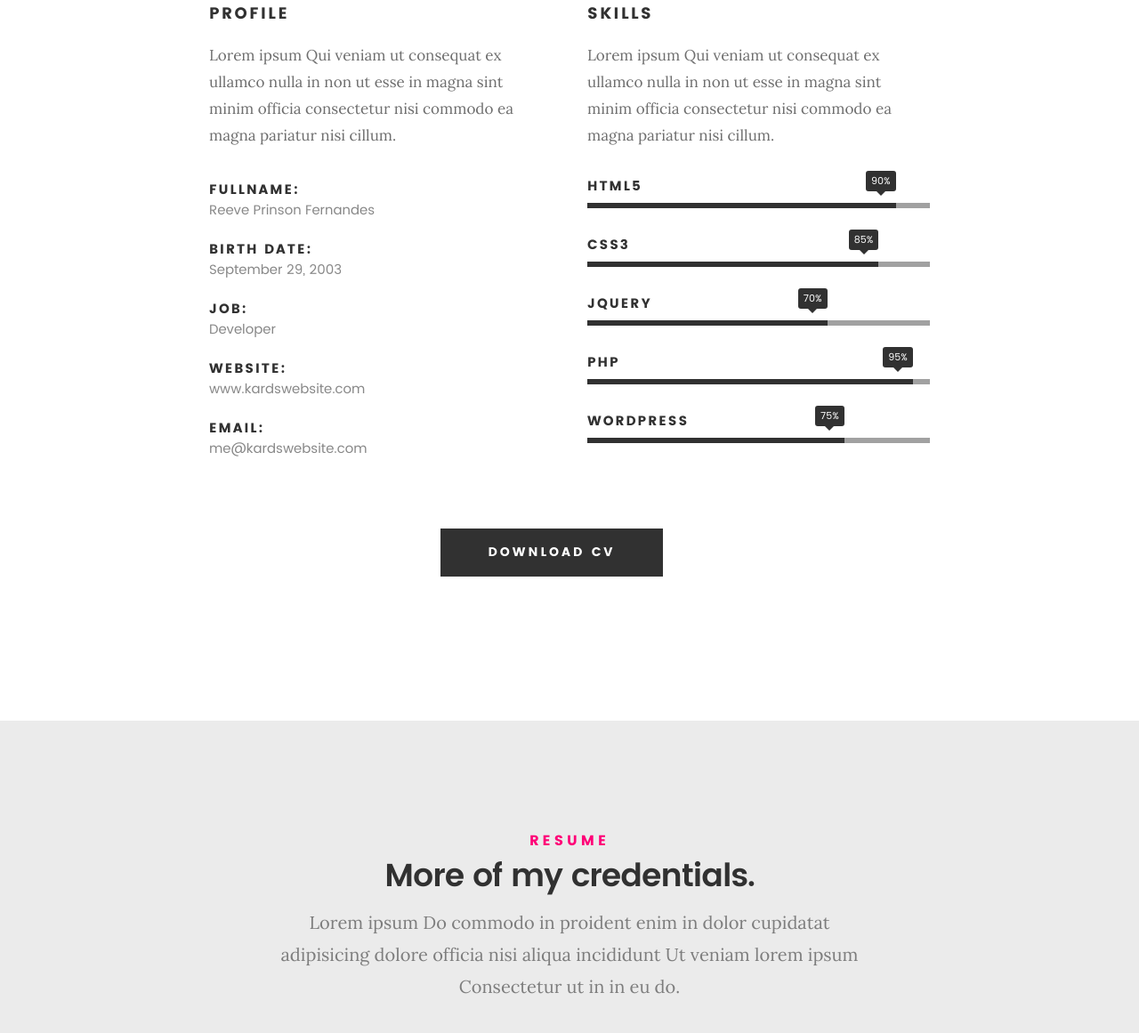
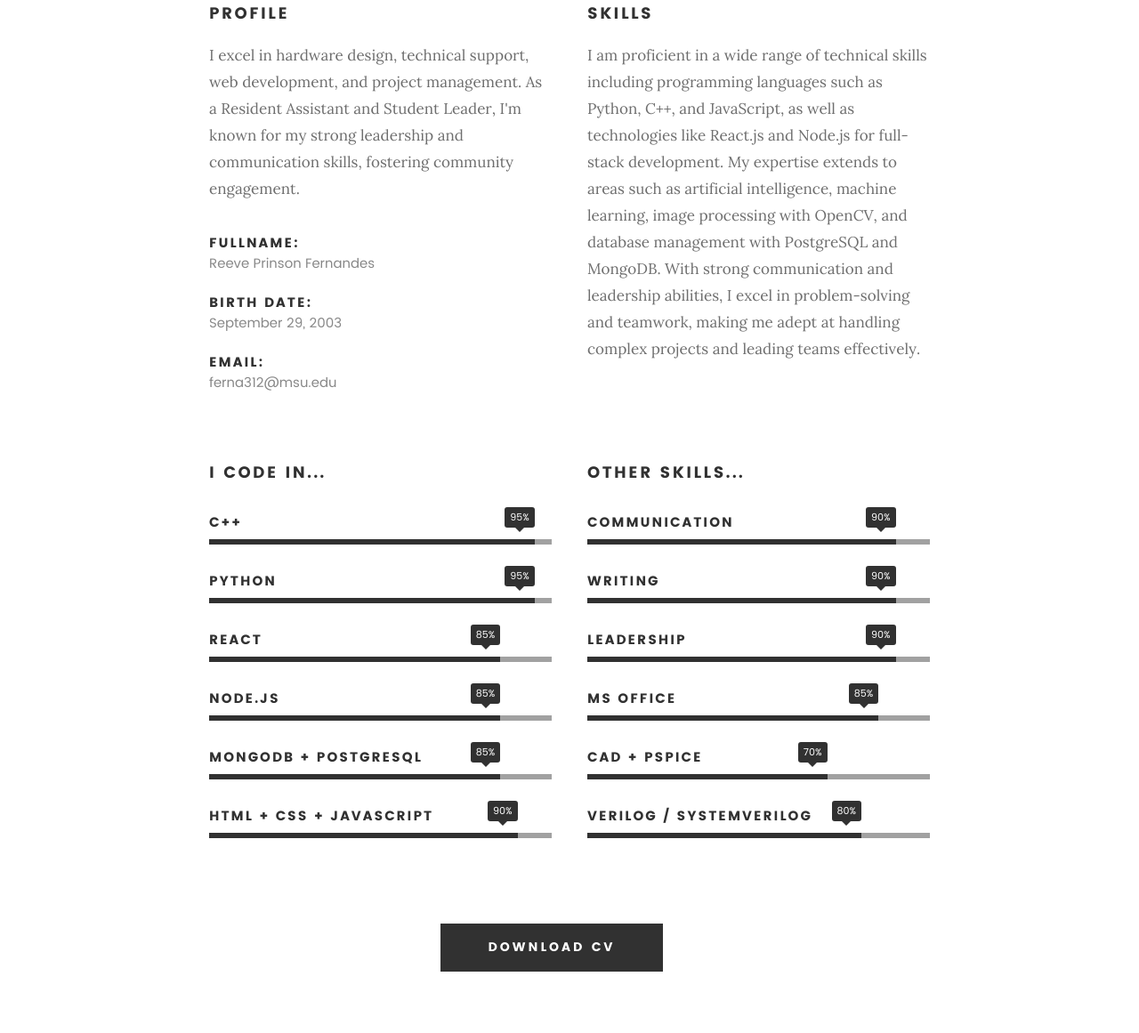
Before and after one commit to ReeveFernandes/fernandes-master, a plain HTML site: page index.html in a window 1280 px wide. Shown: the part 1241-2402 px from the top of the page at 89% size. Drawn offline with Linux system fonts and the light colour scheme.

Commit message:
fixed about section

```diff
--- a/index.html
+++ b/index.html
@@ -201,9 +201,10 @@
 				<div class="col-six tab-full">
 					<h3>Profile</h3>
 					<p>
-						Lorem ipsum Qui veniam ut consequat ex ullamco nulla in non ut esse
-						in magna sint minim officia consectetur nisi commodo ea magna
-						pariatur nisi cillum.
+						I excel in hardware design, technical support, web development, and
+						project management. As a Resident Assistant and Student Leader, I'm
+						known for my strong leadership and communication skills, fostering
+						community engagement.
 					</p>
 
 					<ul class="info-list">
@@ -215,17 +216,17 @@
 							<strong>Birth Date:</strong>
 							<span>September 29, 2003</span>
 						</li>
-						<li>
+						<!-- <li>
 							<strong>Job:</strong>
 							<span>Developer</span>
-						</li>
-						<li>
+						</li> -->
+						<!-- <li>
 							<strong>Website:</strong>
 							<span>www.kardswebsite.com</span>
-						</li>
+						</li> -->
 						<li>
 							<strong>Email:</strong>
-							<span>me@kardswebsite.com</span>
+							<span>ferna312@msu.edu</span>
 						</li>
 					</ul>
 					<!-- /info-list -->
@@ -234,34 +235,79 @@
 				<div class="col-six tab-full">
 					<h3>Skills</h3>
 					<p>
-						Lorem ipsum Qui veniam ut consequat ex ullamco nulla in non ut esse
-						in magna sint minim officia consectetur nisi commodo ea magna
-						pariatur nisi cillum.
+						I am proficient in a wide range of technical skills including
+						programming languages such as Python, C++, and JavaScript, as well
+						as technologies like React.js and Node.js for full-stack
+						development. My expertise extends to areas such as artificial
+						intelligence, machine learning, image processing with OpenCV, and
+						database management with PostgreSQL and MongoDB. With strong
+						communication and leadership abilities, I excel in problem-solving
+						and teamwork, making me adept at handling complex projects and
+						leading teams effectively.
 					</p>
+					<!-- /skill-bars -->
+				</div>
+			</div>
 
+			<div class="row about-content">
+				<div class="col-six tab-full">
+					<h3>I code in...</h3>
+					<ul class="skill-bars">
+						<li>
+							<div class="progress percent95"><span>95%</span></div>
+							<strong>C++</strong>
+						</li>
+						<li>
+							<div class="progress percent95"><span>95%</span></div>
+							<strong>Python</strong>
+						</li>
+						<li>
+							<div class="progress percent85"><span>85%</span></div>
+							<strong>React</strong>
+						</li>
+						<li>
+							<div class="progress percent85"><span>85%</span></div>
+							<strong>Node.js</strong>
+						</li>
+						<li>
+							<div class="progress percent85"><span>85%</span></div>
+							<strong>MongoDB + PostgreSQL</strong>
+						</li>
+						<li>
+							<div class="progress percent90"><span>90%</span></div>
+							<strong>HTML + CSS + JavaScript</strong>
+						</li>
+					</ul>
+				</div>
+
+				<div class="col-six tab-full">
+					<h3>Other skills...</h3>
 					<ul class="skill-bars">
 						<li>
 							<div class="progress percent90"><span>90%</span></div>
-							<strong>HTML5</strong>
+							<strong>Communication</strong>
+						</li>
+						<li>
+							<div class="progress percent90"><span>90%</span></div>
+							<strong>Writing</strong>
+						</li>
+						<li>
+							<div class="progress percent90"><span>90%</span></div>
+							<strong>Leadership</strong>
 						</li>
 						<li>
 							<div class="progress percent85"><span>85%</span></div>
-							<strong>CSS3</strong>
+							<strong>MS Office</strong>
 						</li>
 						<li>
 							<div class="progress percent70"><span>70%</span></div>
-							<strong>JQuery</strong>
+							<strong>CAD + pSPICE</strong>
 						</li>
 						<li>
-							<div class="progress percent95"><span>95%</span></div>
-							<strong>PHP</strong>
-						</li>
-						<li>
-							<div class="progress percent75"><span>75%</span></div>
-							<strong>Wordpress</strong>
+							<div class="progress percent80"><span>80%</span></div>
+							<strong>Verilog / SystemVerilog</strong>
 						</li>
 					</ul>
-					<!-- /skill-bars -->
 				</div>
 			</div>
 
@@ -274,7 +320,8 @@
 						>Hire Me</a
 					> -->
 					<a
-						href="#"
+						href="https://drive.google.com/file/d/1tbY7DUw2t7HG3t49_W8RN9Auic2DUSV-/view?usp=sharing"
+						target="_blank"
 						title="Download CV"
 						class="button button-primary"
 						>Download CV</a
```
